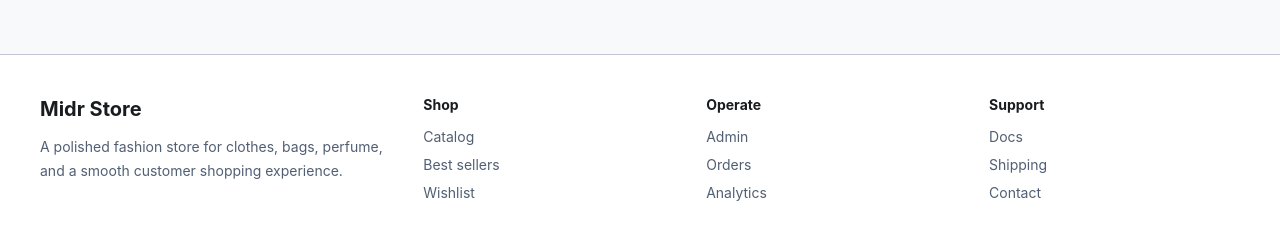
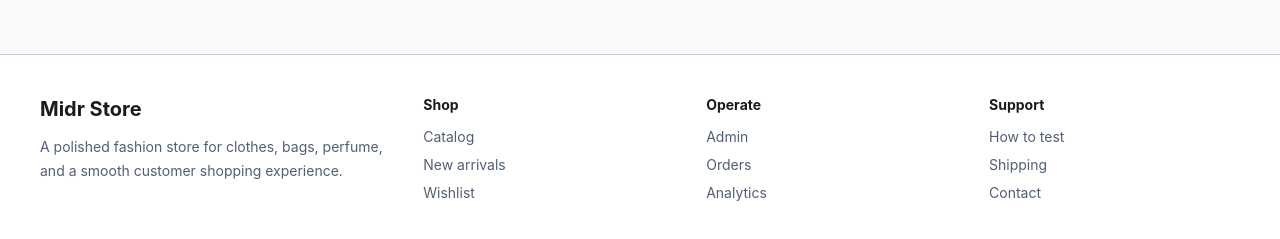
Before and after one commit to Obido24/NexusCommerce, a Next.js app: page / in a window 1280 px wide. Shown: the part 2559-2798 px from the top of the page. Built offline with nearby package versions, Linux system fonts and the light colour scheme; no server answers.

Commit message:
Add footer navigation links

```diff
--- a/components/site-footer.tsx
+++ b/components/site-footer.tsx
@@ -1,4 +1,31 @@
 import Link from "next/link";
+
+const footerGroups = [
+  {
+    title: "Shop",
+    links: [
+      { href: "/shop", label: "Catalog" },
+      { href: "/shop?sort=newest", label: "New arrivals" },
+      { href: "/account?tab=wishlist", label: "Wishlist" }
+    ]
+  },
+  {
+    title: "Operate",
+    links: [
+      { href: "/admin", label: "Admin" },
+      { href: "/admin/orders", label: "Orders" },
+      { href: "/admin/analytics", label: "Analytics" }
+    ]
+  },
+  {
+    title: "Support",
+    links: [
+      { href: "/demo", label: "How to test" },
+      { href: "/checkout", label: "Shipping" },
+      { href: "https://wa.me/2348106464613", label: "Contact", external: true }
+    ]
+  }
+];
 
 export function SiteFooter() {
   return (
@@ -12,16 +39,16 @@ export function SiteFooter() {
             A polished fashion store for clothes, bags, perfume, and a smooth customer shopping experience.
           </p>
         </div>
-        {[
-          ["Shop", "Catalog", "Best sellers", "Wishlist"],
-          ["Operate", "Admin", "Orders", "Analytics"],
-          ["Support", "Docs", "Shipping", "Contact"]
-        ].map(([title, ...items]) => (
-          <div key={title}>
-            <h3 className="text-sm font-bold">{title}</h3>
+        {footerGroups.map((group) => (
+          <div key={group.title}>
+            <h3 className="text-sm font-bold">{group.title}</h3>
             <ul className="mt-3 space-y-2 text-sm text-secondary">
-              {items.map((item) => (
-                <li key={item}>{item}</li>
+              {group.links.map((item) => (
+                <li key={item.href}>
+                  <Link href={item.href} target={item.external ? "_blank" : undefined} rel={item.external ? "noreferrer" : undefined} className="transition hover:text-primary">
+                    {item.label}
+                  </Link>
+                </li>
               ))}
             </ul>
           </div>
```
